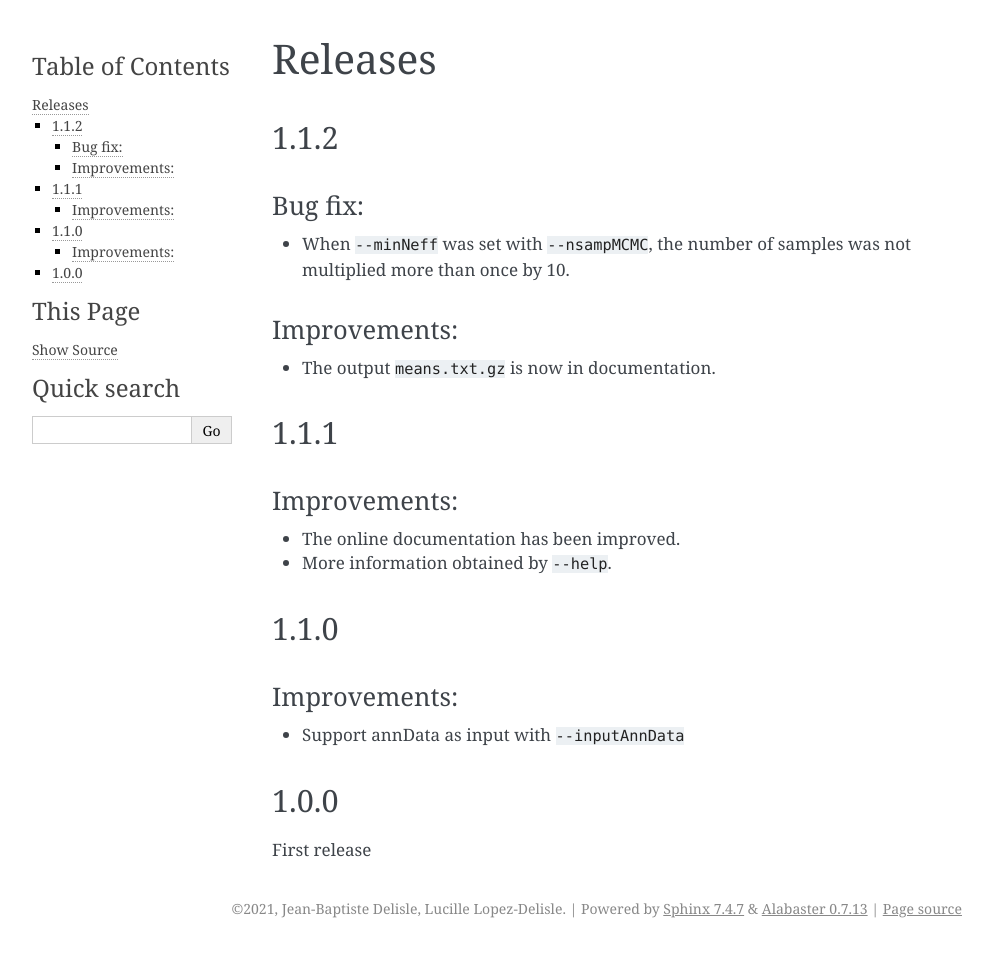
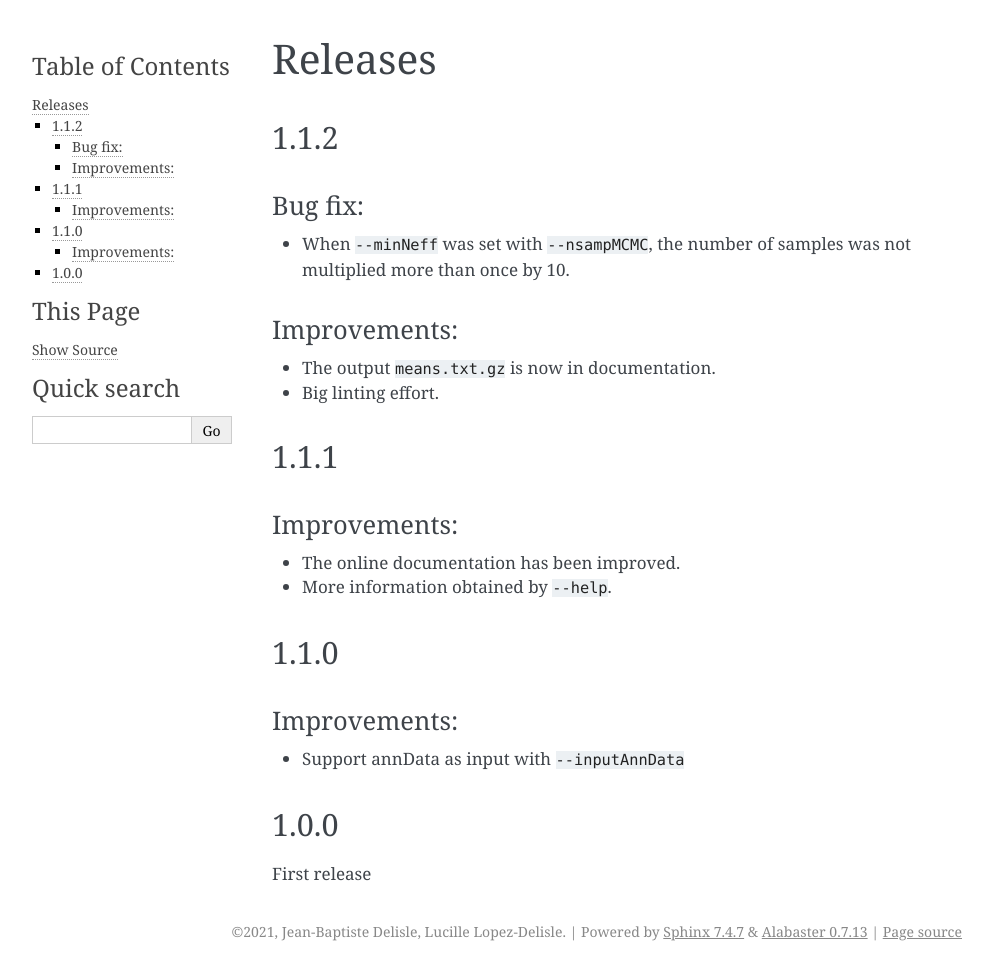
Before and after one commit to lldelisle/baredSC, a Sphinx documentation site: the page built from docs/content/releases.rst, in a window 1280 px wide. Shown: the whole page, without its empty margins (148-1141 px from the left). Built offline with Sphinx 7.4.7, drawn with Linux system fonts in a browser that asks for light colours; before the commit the page ends 948 px from its top, so only the background shows below that.

Commit message:
add linting to release notes

```diff
--- a/docs/content/releases.rst
+++ b/docs/content/releases.rst
@@ -13,6 +13,7 @@ Improvements:
 ^^^^^^^^^^^^^
 
 - The output ``means.txt.gz`` is now in documentation.
+- Big linting effort.
 
 
 1.1.1
```
